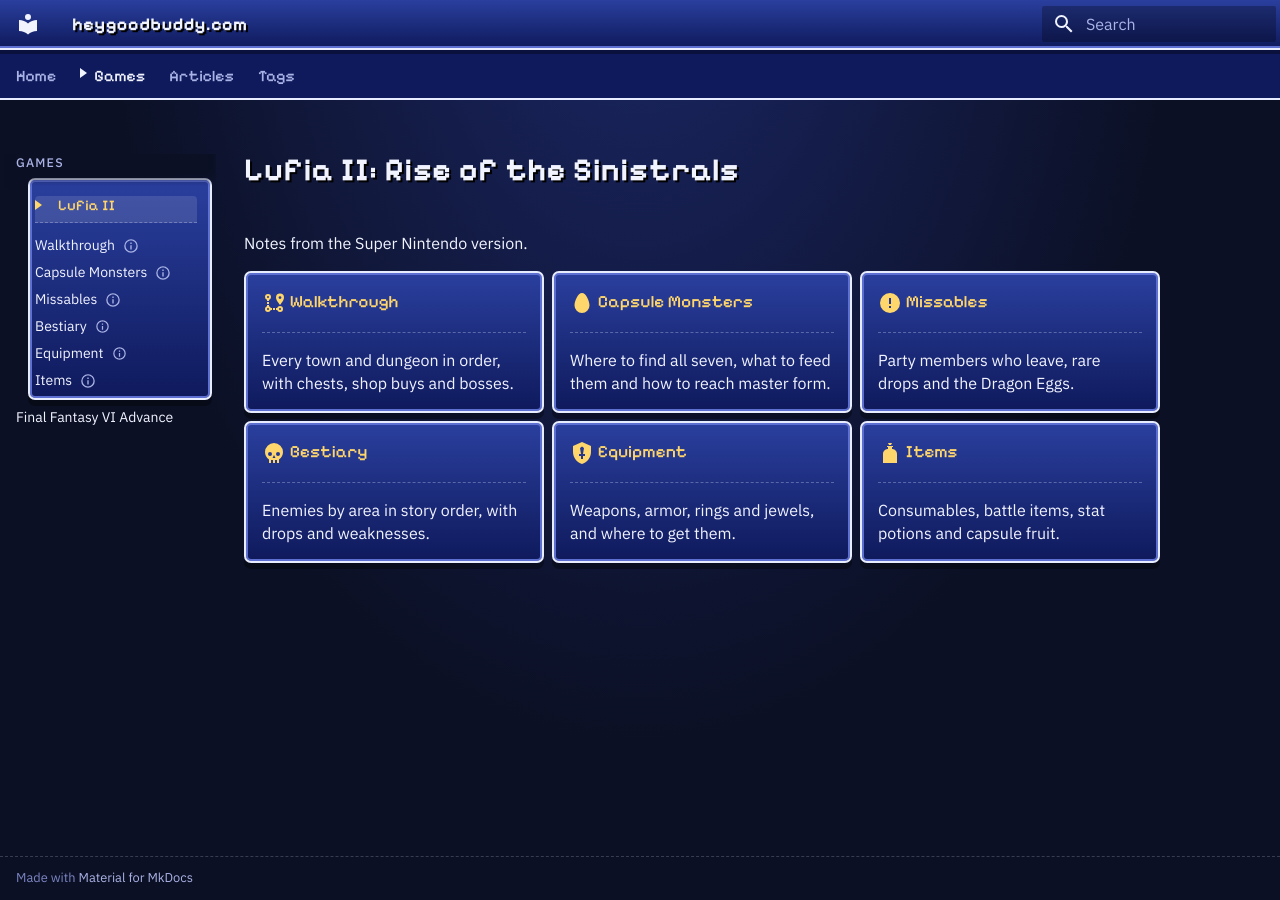
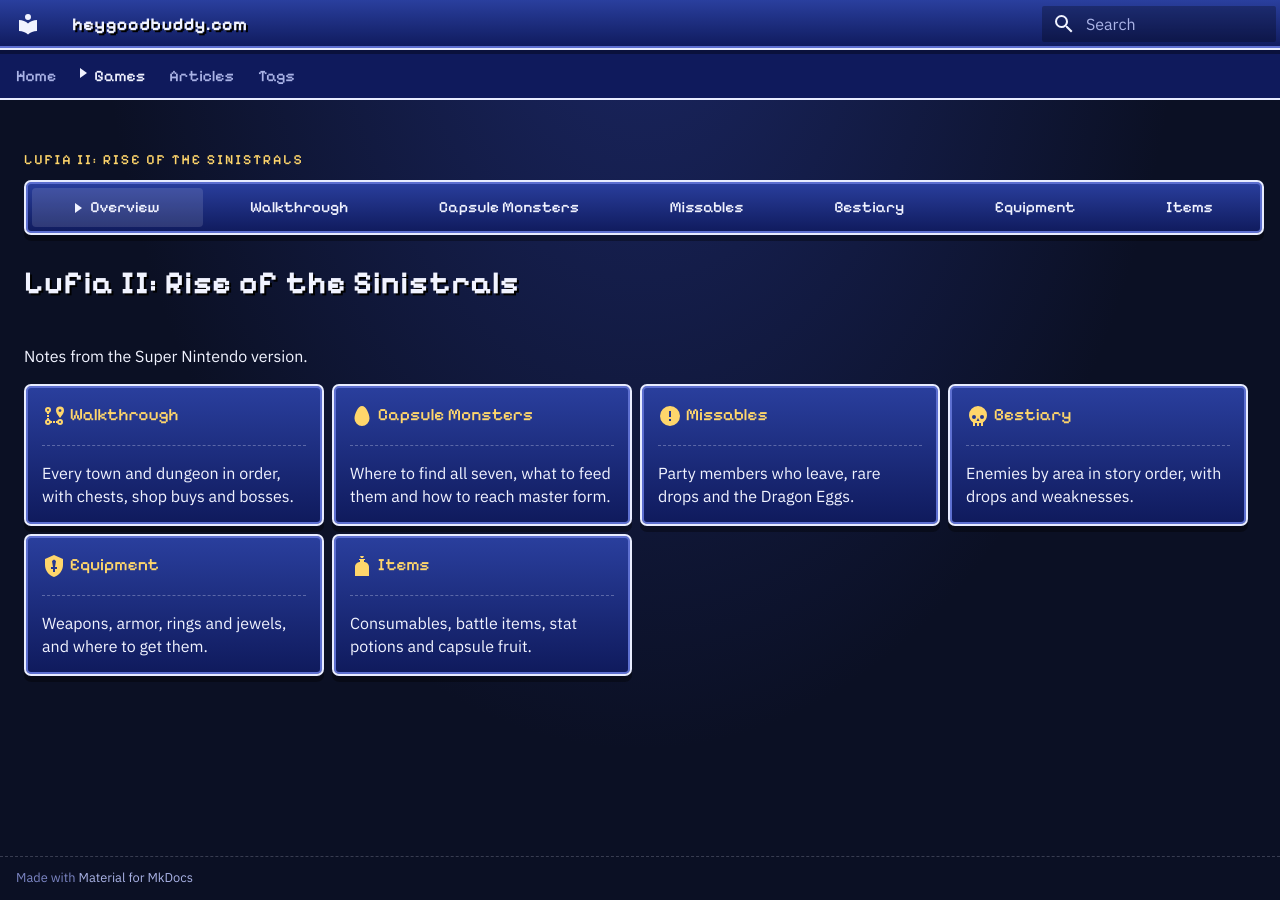
Before and after one commit to princeodd47/heygoodbuddy.com, an MkDocs documentation site: the page built from docs/games/lufia-ii/index.md, in a window 1280 px wide. Built offline with MkDocs 1.6.1 and Material for MkDocs 9.7.7, drawn with Linux system fonts in a browser that asks for light colours.

Commit message:
Give Lufia II the field guide's tab window
Each Lufia II page opens with the game's name and a tab window of its pages,
built from the nav, with the menu cursor on the current page, like the FF6
Advance field guide. The left nav window is hidden on desktop for these pages.
Turned on per game in overrides/main.html (tab_games) as a pilot.

Co-Authored-By: Claude Opus 5.5 <noreply@anthropic.com>

```diff
--- a/docs/stylesheets/field-guide.css
+++ b/docs/stylesheets/field-guide.css
@@ -1383,3 +1383,93 @@ html.fg .md-typeset a.md-tag:focus-visible {
   background: var(--fg-gold);
   border-color: var(--fg-gold);
 }
+
+/* ---------- Game tabs (pilot: overrides/main.html, tab_games) ---------- */
+
+/* The game's name above its tab window, like the FF6 field guide's header. */
+html.fg .md-typeset .fg-game-name {
+  margin: 0 0 .5rem;
+  font-family: var(--fg-display);
+  font-weight: 500;
+  font-size: .7rem;
+  letter-spacing: 2px;
+  text-transform: uppercase;
+  color: var(--fg-gold);
+}
+
+/* The tab window: the game's pages as one menu, the current one lit with the
+   menu cursor. It sticks under the header while you scroll. */
+html.fg .md-typeset .fg-tabs {
+  position: sticky;
+  top: 2.6rem;
+  z-index: 3;
+  display: flex;
+  flex-wrap: wrap;
+  gap: 4px;
+  margin: 0 0 1.4rem;
+  padding: 6px;
+  background: var(--fg-win-bg);
+  border: 2px solid var(--fg-win-line);
+  border-radius: 7px;
+  box-shadow: var(--fg-win-shadow);
+}
+
+html.fg .md-typeset .fg-tabs a {
+  flex: 1 1 auto;
+  display: flex;
+  align-items: center;
+  justify-content: center;
+  gap: 8px;
+  padding: .4rem .3rem;
+  font-family: var(--fg-display);
+  font-weight: 500;
+  font-size: .78rem;
+  color: var(--fg-ink);
+  text-align: center;
+  text-decoration: none;
+  border-radius: 4px;
+}
+
+html.fg .md-typeset .fg-tabs a:hover {
+  background: rgba(255, 255, 255, .07);
+}
+
+html.fg .md-typeset .fg-tabs a[aria-current="page"] {
+  background: rgba(255, 255, 255, .12);
+}
+
+html.fg .md-typeset .fg-tabs a[aria-current="page"]::before {
+  content: "";
+  width: 0;
+  height: 0;
+  border-left: 7px solid var(--fg-ink);
+  border-top: 5px solid transparent;
+  border-bottom: 5px solid transparent;
+}
+
+/* The tabs replace the left nav window on desktop. Phones keep the drawer
+   for the rest of the site. */
+@media screen and (min-width: 76.25em) {
+  html.fg-tabbed .md-sidebar--primary {
+    display: none;
+  }
+}
+
+/* Phones: a grid of short tabs, as in the field guide. */
+@media screen and (max-width: 44.9375em) {
+  html.fg .md-typeset .fg-tabs {
+    display: grid;
+    grid-template-columns: repeat(3, minmax(0, 1fr));
+    gap: 2px;
+    top: 2.4rem;
+  }
+
+  html.fg .md-typeset .fg-tabs a {
+    padding: .5rem .1rem;
+    font-size: .6rem;
+  }
+
+  html.fg .md-typeset .fg-tabs a[aria-current="page"]::before {
+    display: none;
+  }
+}
--- a/mkdocs.yml
+++ b/mkdocs.yml
@@ -67,7 +67,7 @@ plugins:
 
 extra_css:
   - stylesheets/extra.css
-  - stylesheets/field-guide.css?v=2026-11-16
+  - stylesheets/field-guide.css?v=2026-11-17
   - stylesheets/dqm.css
   - stylesheets/synth-builder.css
   - stylesheets/fab.css?v=2026-10-28.2
--- a/overrides/main.html
+++ b/overrides/main.html
@@ -1,10 +1,32 @@
 {#-
   Field guide look on every page: html.fg scopes the styles in
   docs/stylesheets/field-guide.css, and the fonts load here.
+
+  Game tabs (pilot): on the games listed in tab_games, each page opens with
+  the game's name and a tab window of its pages, like the FF6 Advance field
+  guide, and the left nav is hidden on desktop. The tabs come from the nav in
+  mkdocs.yml, in its order; the game's own index page is "Overview".
 -#}
 {% extends "base.html" %}
+{% set tab_games = ["Lufia II"] %}
+{% set game = page.ancestors | first if page and page.ancestors else none %}
+{% set tabbed = game and game.title in tab_games %}
 {% block extrahead %}
-  <script>document.documentElement.classList.add("fg")</script>
+  <script>document.documentElement.classList.add("fg"{% if tabbed %}, "fg-tabbed"{% endif %})</script>
   <link rel="preconnect" href="https://fonts.googleapis.com">
   <link rel="stylesheet" href="https://fonts.googleapis.com/css2?family=Pixelify+Sans:wght@500;700&family=IBM+Plex+Sans:ital,wght@0,400;0,500;0,600;0,700;1,400&family=IBM+Plex+Mono:wght@400;500&display=swap">
 {% endblock %}
+{% block content %}
+  {% if tabbed %}
+    {% set overview = game.children | selectattr("is_index") | first %}
+    <div class="fg-game">
+      <p class="fg-game-name">{{ overview.title if overview else game.title }}</p>
+      <nav class="fg-tabs" aria-label="{{ game.title }} pages">
+        {% for item in game.children %}
+          <a href="{{ item.url | url }}"{% if item.url == page.url %} aria-current="page"{% endif %}>{{ "Overview" if item.is_index else item.title }}</a>
+        {% endfor %}
+      </nav>
+    </div>
+  {% endif %}
+  {% include "partials/content.html" %}
+{% endblock %}
```
